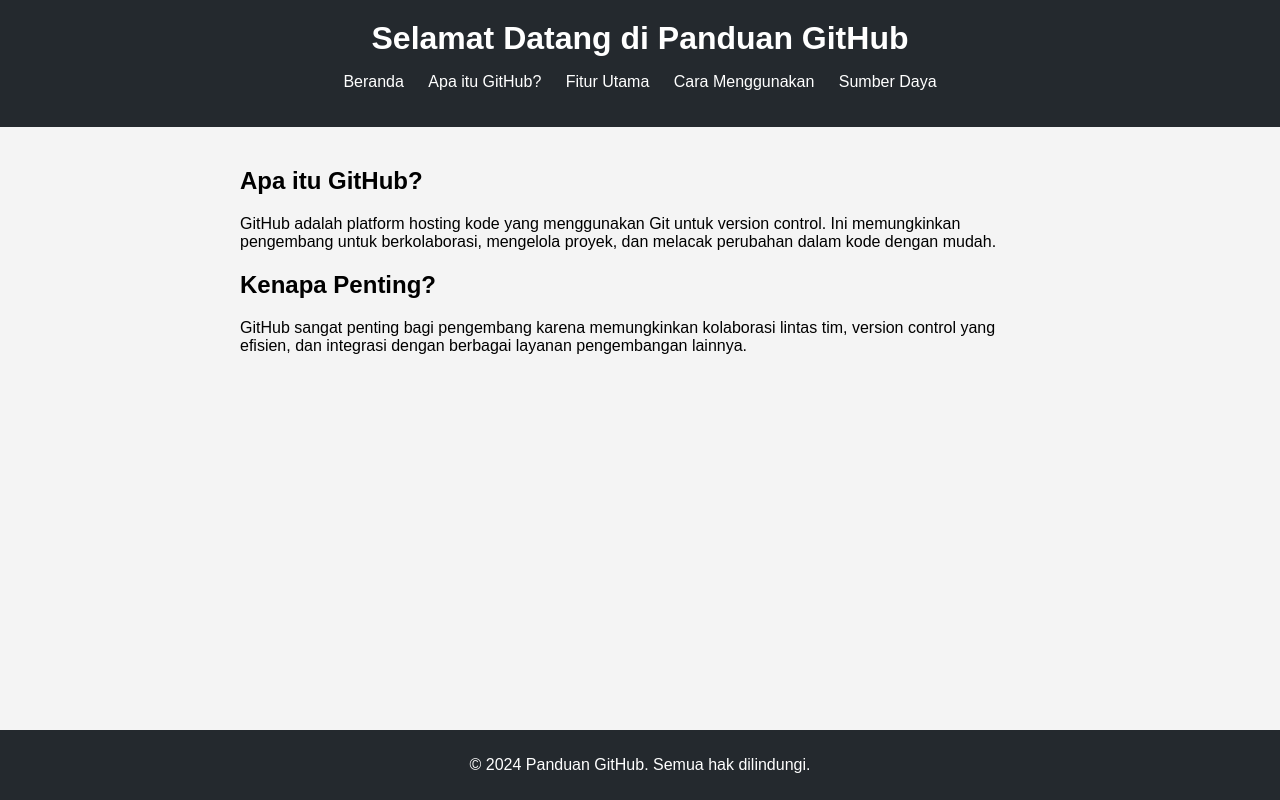
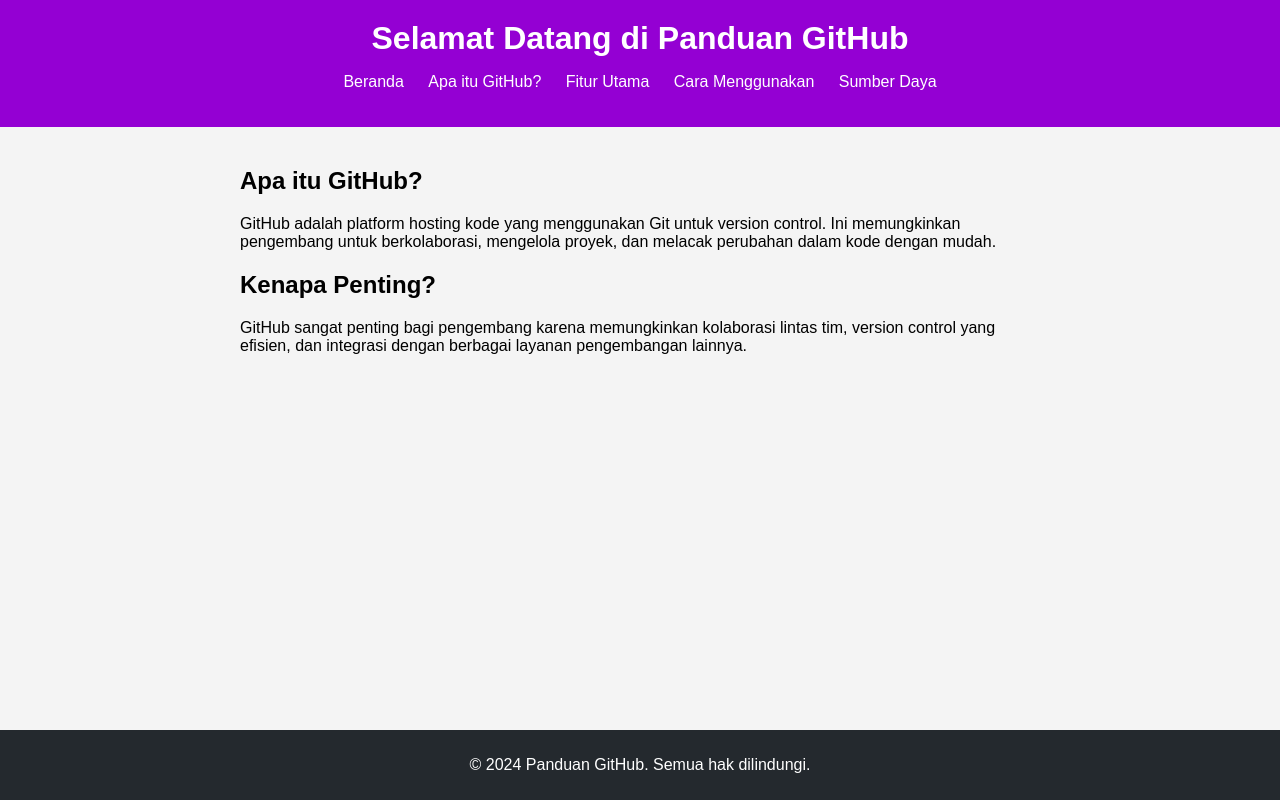
Before and after one commit to ojanganteng/HostingGratiss, a plain HTML site: page index.html in a window 1280 px wide. Drawn offline with Linux system fonts and the light colour scheme; a script that the page names is missing.

Commit message:
Update styles.css

```diff
--- a/css/styles.css
+++ b/css/styles.css
@@ -6,7 +6,7 @@ body {
 }
 
 header {
-    background-color: #24292e;
+    background-color: #9400D3;
     color: #fff;
     padding: 20px 0;
     text-align: center;
```
